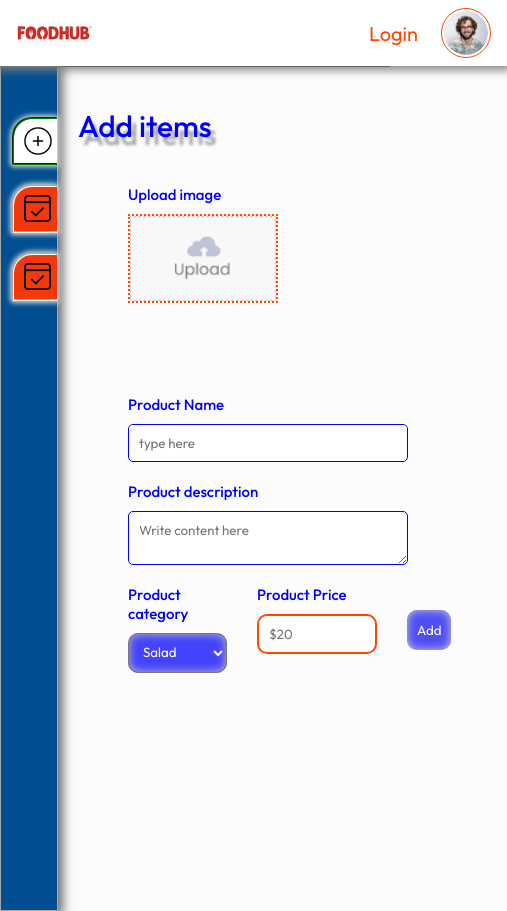
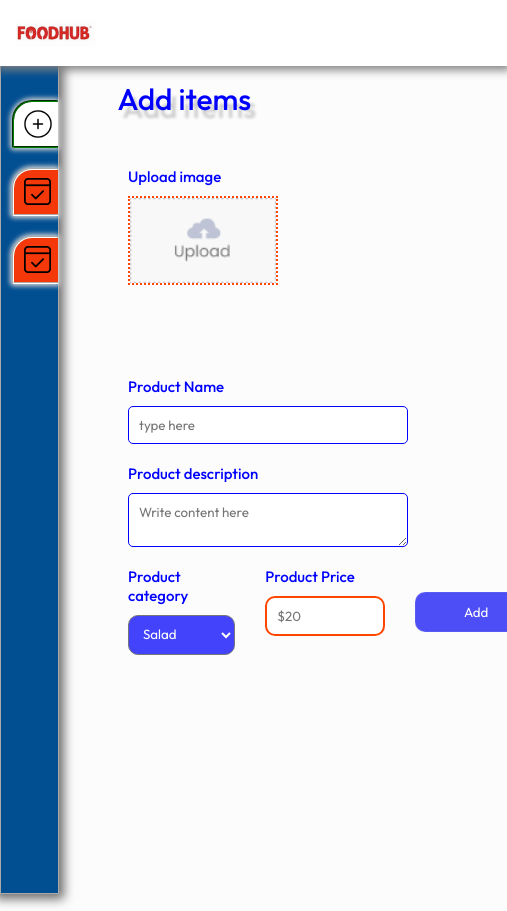
Before and after one commit to d721999/Restuarant, a React (Vite) app in the folder admin/: page /add in a window 390 px wide. Shown: the whole page, 507 px wide, since content can reach past the window. After the commit the page ends 844 px from the top, so only its background shows below. Built offline with nearby package versions, Linux system fonts and the light colour scheme.

Commit message:
first commit

```diff
--- a/admin/src/componants/Navbar/Navbar.css
+++ b/admin/src/componants/Navbar/Navbar.css
@@ -40,19 +40,40 @@ hr
 
 
 }
-@media (max-width:900px) {
+@media (max-width:1000px) {
   .navbar
   {
    width:130vw;
+   position: fixed;
+   top: 0px;
   }
 
   .navbar .profile
   {
     position: relative;
-    left:0px;
+    left:-15vw;
   }
   .login-title
   {
-    margin-left:250px;
+    margin-left:600px;
   }
+   .login-title:hover{
+    color: blue;
+   }
 }
+@media (max-width:780px) {
+
+
+  .navbar .profile
+  {
+    position: relative;
+    left:-10vw;
+  }
+  .login-title
+  {
+    margin-left:500px;
+  }
+   .login-title:hover{
+    color: blue;
+   }
+}
--- a/admin/src/componants/Sidebar/Sidebar.css
+++ b/admin/src/componants/Sidebar/Sidebar.css
@@ -6,6 +6,7 @@
     font-size: 1vw,10px;
     background-color: rgb(1, 78, 145);
     box-shadow: 0px 0px 10px 5px rgb(109, 108, 108);
+
 }
 .sidebar-options
 {
@@ -35,10 +36,35 @@
     border-color:green;
 
 }
-@media (max-width:900px) {
+@media (max-width:1000px) {
 
     .sidebar-option  p {
-        display: none;
+        display:contents;
+
+
+    }
+    .sidebar
+    {
+        height:auto;
+        position: fixed;
+        top: 50px;
+        width: 20vw;
 
     }
 }
+
+@media (max-width:500px) {
+      .sidebar-option  p {
+        display:none;
+
+
+    }
+     .sidebar
+    {
+
+        height:auto;
+        width: 15vw;
+
+
+    }
+}
--- a/admin/src/pages/Add/Add.css
+++ b/admin/src/pages/Add/Add.css
@@ -45,7 +45,7 @@
 {
     margin-top:30px;
     font-size: 30px;
-    text-shadow: 5px 8px 3px rgb(165, 164, 164);
+    text-shadow: 5px 8px 3px rgb(204, 203, 203);
 }
 .add-category-price
 {
@@ -68,7 +68,7 @@
     background-color:#4343fc;
     color: white;
     border-radius: 10px;
-    box-shadow:inset 0px 0px 10px 0px  rgb(190, 190, 190);
+    box-shadow:inset 0px 0px 0px 0px  rgb(190, 190, 190);
 }
 .add-btn
 {
@@ -83,11 +83,27 @@
     border-radius: 10px;
     position: relative;
     top:25px;
-    box-shadow:inset 0px 0px 10px 0px  #d1d0d0;
+    box-shadow:inset 0px 0px 1px 0px  #d1d0d0;
 }
 
 @media (max-width:900px) {
 
+    .add form
+    {
 
+      position:relative;
+      left: 20vw;
+
+      position: fixed;
+      top:15vh;
+
+    }
+    .page-title
+    {
+        margin-left: 25vw;
+        margin-top: 10px;
+        position: fixed;
+        top: 70px;
+    }
 
 }
--- a/admin/src/pages/List/List.css
+++ b/admin/src/pages/List/List.css
@@ -7,10 +7,17 @@
     padding: 12px 15px;
     border:1px groove #cacaca;
     font-size: 18px;
-    background-color:white;
+    background-color:rgb(235, 231, 231);
     margin-top: 10px;
 
 
+}
+.list-table-format:hover
+{
+
+    border: 1px groove blue;
+    border-radius: 5px;
+    background-image: linear-gradient(to top,white ,rgb(179, 179, 250));
 }
 .add
 {
@@ -21,7 +28,7 @@
  .column-heading
 {
    color:blue;
-  text-shadow: 3px 8px 3px rgb(151, 149, 149);
+  text-shadow: 3px 8px 3px rgb(172, 171, 171);
 
 }
 .list-table-format img{
@@ -57,7 +64,7 @@
     color: blue;
     font-size: 30px;
     font-weight: 500;
-    text-shadow: 5px 10px 3px rgb(124, 123, 123);
+    text-shadow: 5px 10px 3px rgb(192, 191, 191);
     text-align:left;
 }
 @media (max-width:600px) {
@@ -72,3 +79,26 @@
 
     }
 }
+@media (max-width:900px) {
+    .list-table-format
+    {
+        display: grid;
+        grid-template-columns:1fr 1fr 1fr 2fr 1fr;
+        gap:20px;
+        margin-left:20vw;
+
+
+    }
+    .list-table-format.title
+    {
+        display: none;
+
+    }
+    .page-name
+    {
+        margin-left:23vw;
+        margin-top: 10vh;
+
+
+    }
+}
--- a/admin/src/pages/Order/Order.css
+++ b/admin/src/pages/Order/Order.css
@@ -60,6 +60,7 @@
 .Rs
 {
     color:blue;
+
 }
 .order-item-food, .order-item-name
 {
@@ -95,6 +96,8 @@
     color: white;
     box-shadow: inset 0px 0px 8px 0px #f7f6f6;
     cursor: pointer;
+    font-size: 12px;
+    font-weight: 500;
 
 }
 select option
@@ -117,8 +120,31 @@ select option
         font-size: 12px;
         grid-template-columns: 0.5fr 2fr 1fr;
         padding: 15px 8px;
+        position: relative;
+        width: 70vw;
+        left:20vw;
 
 
+
+
+
+    }
+    .order-page-h3 h3
+    {
+        margin-top: 10vh;
+        margin-left: 10vw;
+
+    }
+     .order-page-h3
+    {
+        margin-top: 10vh;
+        margin-left: 20vw;
+
+    }
+    .Rs{
+        position: relative;
+        left: 87px;
+        top: -26px;
     }
     .order-item select
     {
```
Also changed, not shown: 2 other files (tests, documents, lock files or other folders).
